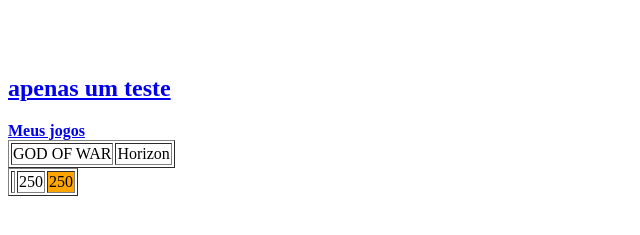
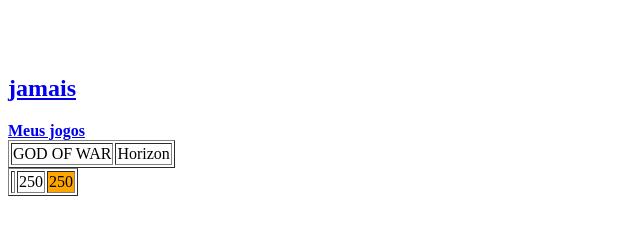
Before and after one commit to rafaelpardim/Aulagit, a plain HTML site: page Index.html in a window 1280 px wide. Shown: the part 61-296 px from the top of the page, without its empty margins (0-640 px from the left). Drawn offline with Linux system fonts and the light colour scheme.

Commit message:
texto autos

```diff
--- a/Index.html
+++ b/Index.html
@@ -9,7 +9,7 @@
 <body>
   <h1>MEU JOGOS PS4</h1> <br>
   <a href="Jogos.html"><br>
-    <h2> apenas um teste</h2>
+    <h2> jamais</h2>
    <strong>Meus jogos</strong>
 
   </a>
```
